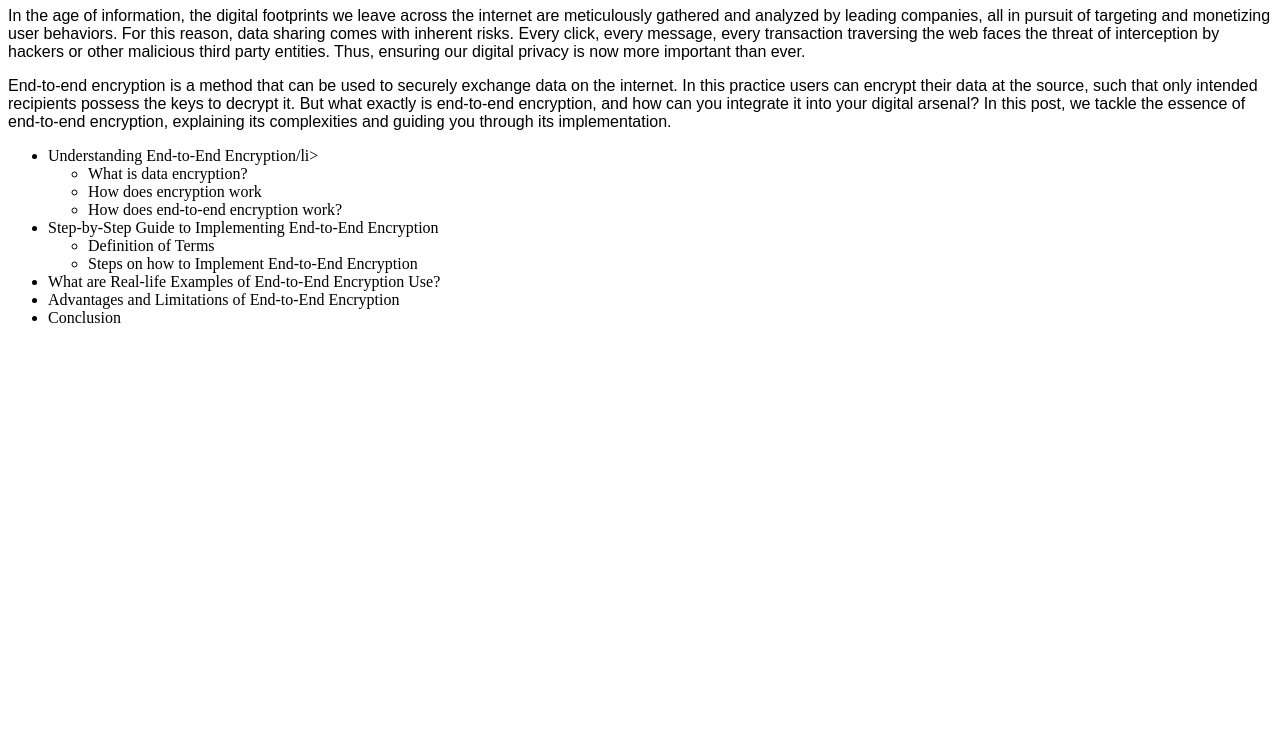
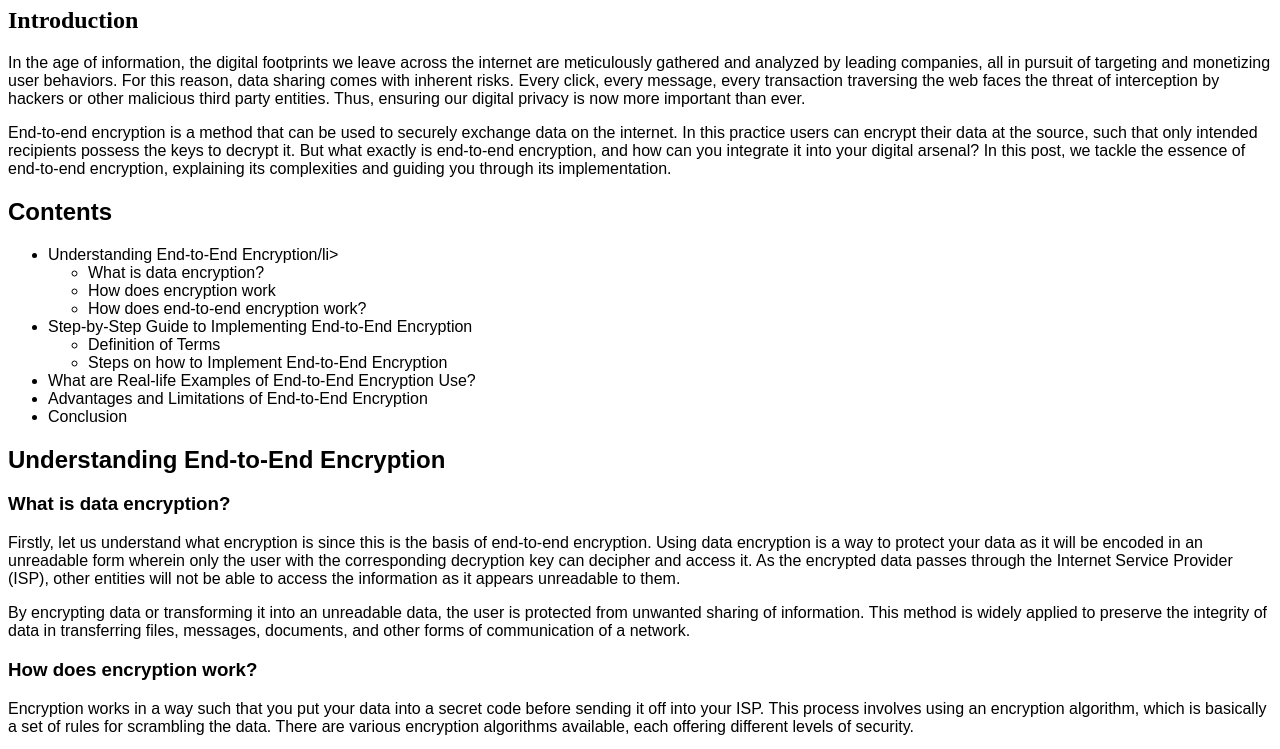
Before and after one commit to blogprojectt/A-Guide-to-Implementing-End-to-End-Encryption, a plain HTML site: page index.html in a window 1280 px wide. Shown: the part 73-822 px from the top of the page. Before the commit the page ends 800 px from the top, so only its background shows below. Drawn offline with Linux system fonts and the light colour scheme.

Commit message:
Update index.html

```diff
--- a/index.html
+++ b/index.html
@@ -2,28 +2,50 @@
 <html>
 <body>
 
-<h1>A Guide to Implementing End-to-End Encryption</h1>
+<h1 style="font-family:arial;">A Guide to Implementing End-to-End Encryption</h1>
+  <h2>Introduction</h2>
 <p style="font-family:arial; font-size: 12;">In the age of information, the digital footprints we leave across the internet are meticulously gathered and analyzed by leading companies, all in pursuit of targeting and monetizing user behaviors. For this reason, data sharing comes with inherent risks. Every click, every message, every transaction traversing the web faces the threat of interception by hackers or other malicious third party entities. Thus, ensuring our digital privacy is now more important than ever.
 </p>
 
 <p style="font-family:arial; font-size: 12;">End-to-end encryption is a method that can be used to securely exchange data on the internet. In this practice users can encrypt their data at the source, such that only intended recipients possess the keys to decrypt it. But what exactly is end-to-end encryption, and how can you integrate it into your digital arsenal? In this post, we tackle the essence of end-to-end encryption, explaining its complexities and guiding you through its implementation.
 </p>
+<h2 style="font-family:arial;">
+  Contents
+</h2>
+<ul>
+  <li style="font-family:arial;">Understanding End-to-End Encryption/li>
+  <ul>
+    <li style="font-family:arial;">What is data encryption?</li>
+    <li style="font-family:arial;">How does encryption work</li>
+    <li style="font-family:arial;">How does end-to-end encryption work?</li>
+  </ul>
+  <li style="font-family:arial;"> Step-by-Step Guide to Implementing End-to-End Encryption</li>
+  <ul>
+    <li style="font-family:arial;">Definition of Terms</li>
+    <li style="font-family:arial;">Steps on how to Implement End-to-End Encryption</li>
+  </ul>
+  <li style="font-family:arial;">What are Real-life Examples of End-to-End Encryption Use?</li>
+  <li style="font-family:arial;">Advantages and Limitations of End-to-End Encryption</li>
+  <li style="font-family:arial;">Conclusion</li>
+</ul>
 
-<ul>
-  <li>Understanding End-to-End Encryption/li>
-  <ul>
-    <li>What is data encryption?</li>
-    <li>How does encryption work</li>
-    <li>How does end-to-end encryption work?</li>
-  </ul>
-  <li> Step-by-Step Guide to Implementing End-to-End Encryption</li>
-  <ul>
-    <li>Definition of Terms</li>
-    <li>Steps on how to Implement End-to-End Encryption</li>
-  </ul>
-  <li>What are Real-life Examples of End-to-End Encryption Use?</li>
-  <li>Advantages and Limitations of End-to-End Encryption</li>
-  <li>Conclusion</li>
-</ul>
+  <h2 style="font-family:arial;">Understanding End-to-End Encryption</h2>
+  <h3 style="font-family:arial;"> What is data encryption? </h3>
+  <p style="font-family:arial; font-size: 12;">Firstly, let us understand what encryption is since this is the basis of end-to-end encryption. Using data encryption is a way to protect your data as it will be encoded in an unreadable form wherein only the user with the corresponding decryption key can decipher and access it. As the encrypted data passes through the Internet Service Provider (ISP), other entities will not be able to access the information as it appears unreadable to them.
+</p>
+  <p style="font-family:arial; font-size: 12;">
+By encrypting data or transforming it into an unreadable data, the user is protected from unwanted sharing of information. This method is widely applied to preserve the integrity of data in transferring files, messages, documents, and other forms of communication of a network.
+</p>
+
+  <h3 style="font-family:arial;">How does encryption work?</h3>
+  <p style="font-family:arial; font-size: 12;">Encryption works in a way such that you put your data into a secret code before sending it off into your ISP. This process involves using an encryption algorithm, which is basically a set of rules for scrambling the data. There are various encryption algorithms available, each offering different levels of security.
+</p>
+  <p style="font-family:arial; font-size: 12;">Once you've picked the right encryption algorithm, you also need an encryption key, which is like a secret password. Together, the algorithm and key work their magic, transforming your original data into an encrypted form. This encrypted data can then be safely transmitted to your recipient through the network or your chosen communication channel.
+</p>
+   <p style="font-family:arial; font-size: 12;">Now, here's the beauty of encryption: even if someone intercepts your encrypted data as it travels across the network, they won't be able to make sense of it without the decryption key. It's like trying to read a secret message without knowing the secret code. Only the intended recipient, armed with the decryption key, can unlock the encrypted data and reveal the original information in its readable form.
+</p>
+  <h3 style="font-family:arial;">How does end-to-end encryption work?</h3>
+  <p style="font-family:arial; font-size: 12;">As mentioned above, there are numerous encryption algorithms or kinds of encryption but in this post, we will only be focusing on the encryption with the use of paired public and private keys (asymmetric public key) as this is the type of encryption used by an end-to-end encryption. As its name suggests, the data is only encrypted at the end points which are the sender and the receiver. Therefore, by using a pair of public and private keys, the data can be transmitted from end-to-end without any interference as outside entities will not be able to read or understand the data.</p>
+   <p style="font-family:arial; font-size: 12;">Refer to the image below for a visualization of how end-to-end encryption works. It starts with the data from the sender. Then, this data is encrypted using the public key of the receiver. After the data is encrypted it can be safely transmitted to the network or ISPs. When the receiver gets the message, it will need to use its private key to decrypt the message. Only after then will the receiver be able to read the message of the sender.</p>
 </body>
 </html>
```
